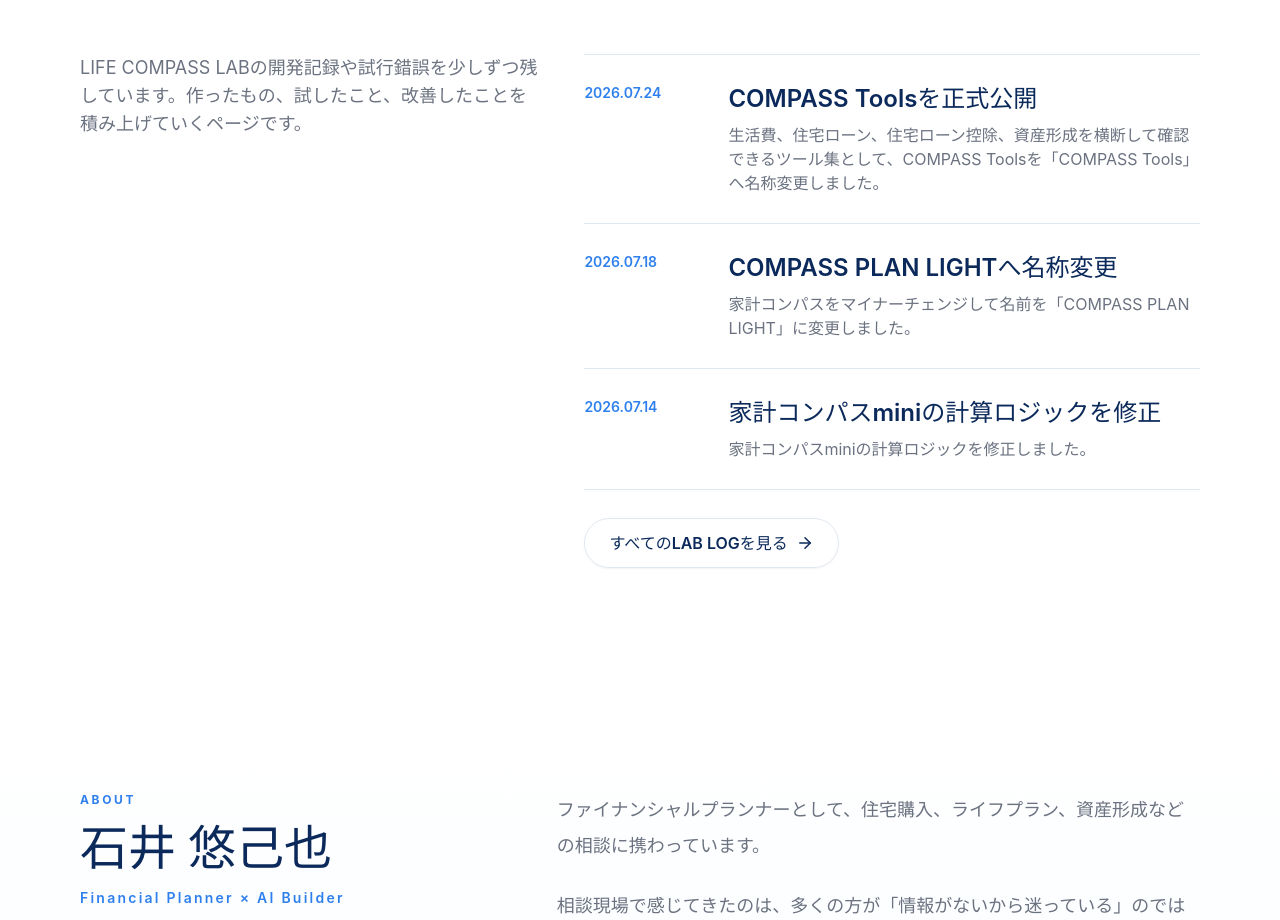
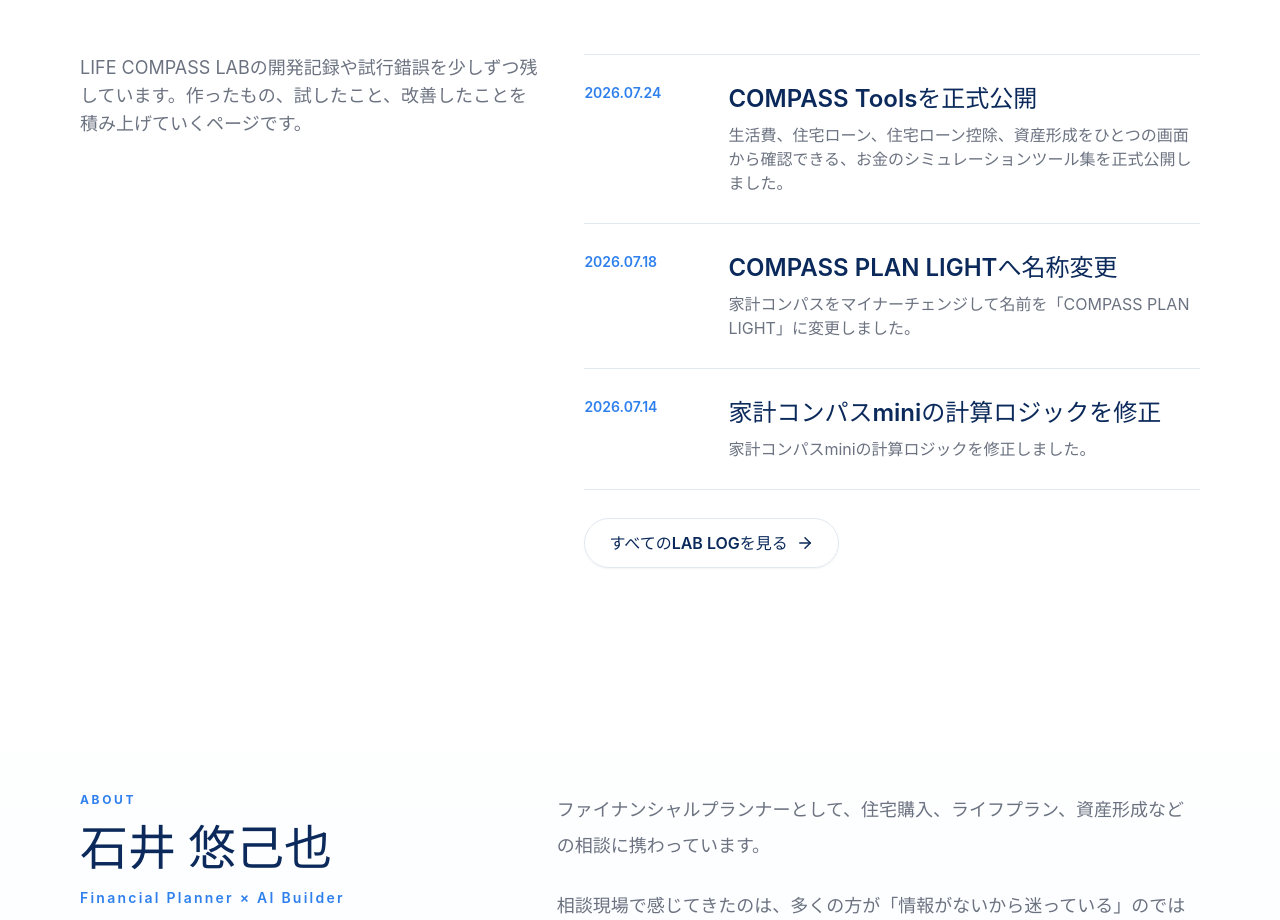
Before and after one commit to yukiya1106-arch/lifecompasslab, a React (Vite) app: page / in a window 1280 px wide. Shown: the part 2943-3863 px from the top of the page. Built offline with nearby package versions, Linux system fonts and the light colour scheme.

Commit message:
Fix COMPASS Tools lab log wording

```diff
--- a/src/data/labLogData.ts
+++ b/src/data/labLogData.ts
@@ -12,9 +12,9 @@ export const labLogs: LabLog[] = [
     date: "2026.07.24",
     title: "COMPASS Toolsを正式公開",
     summary:
-      "生活費、住宅ローン、住宅ローン控除、資産形成を横断して確認できるツール集として、ライフプラン電卓を「COMPASS Tools」へ名称変更しました。",
+      "生活費、住宅ローン、住宅ローン控除、資産形成をひとつの画面から確認できる、お金のシミュレーションツール集を正式公開しました。",
     body:
-      "当初は生活費の逆算を中心とした小さな電卓として始まりましたが、住宅ローン、住宅ローン控除、資産運用まで機能が広がったため、名称を「COMPASS Tools」へ変更しました。生活費逆算では手取り収入と固定費から日々使える生活費や使途不明金を整理でき、住宅ローンでは返済額の目安、住宅ローン控除では夫婦それぞれの借入条件や税額を踏まえた控除額、資産運用では将来額・目標までの期間・必要積立額・必要利回りの4つを確認できます。資産運用画面もLIFE COMPASS LAB独自のUIへ再設計し、目的の選択、条件入力、試算結果、資産推移を順番に確認できる構成へ見直しました。今後も、暮らしとお金の判断を整理する機能を追加していきます。",
+      "生活費の逆算から始まった小さなツールに、住宅ローン、住宅ローン控除、資産形成の機能を追加し、複数のテーマを横断して確認できる「COMPASS Tools」として正式公開しました。生活費逆算では手取り収入と固定費から日々使える生活費や使途不明金を整理でき、住宅ローンでは返済額の目安、住宅ローン控除では夫婦それぞれの借入条件や税額を踏まえた控除額、資産形成では将来額・目標までの期間・必要積立額・必要利回りの4つを確認できます。資産形成画面もLIFE COMPASS LAB独自のUIへ再設計し、目的の選択、条件入力、試算結果、資産推移を順番に確認できる構成へ見直しました。今後も、暮らしとお金の判断を整理する機能を追加していきます。",
     linkLabel: "COMPASS Toolsを開く",
     linkUrl: "/lifecompasslab/tools/lifeplan-calculator/",
   },
```
